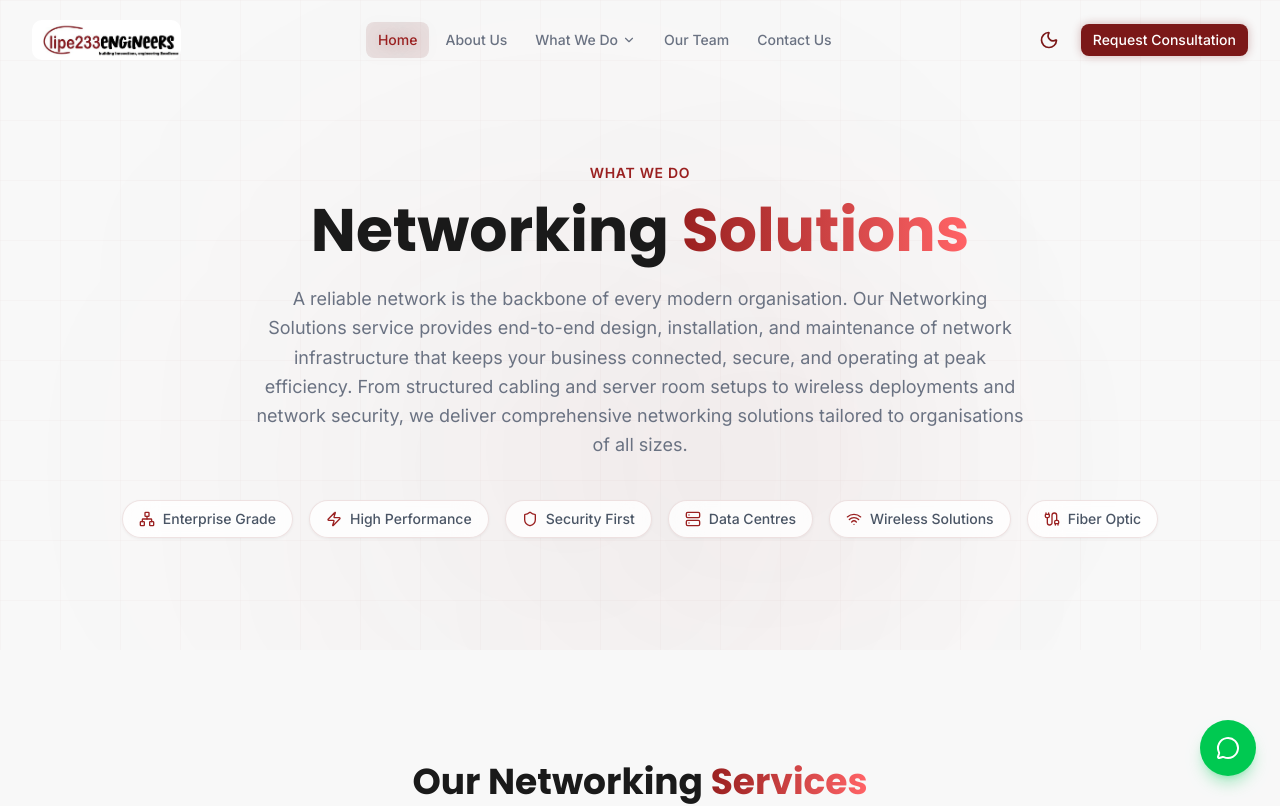
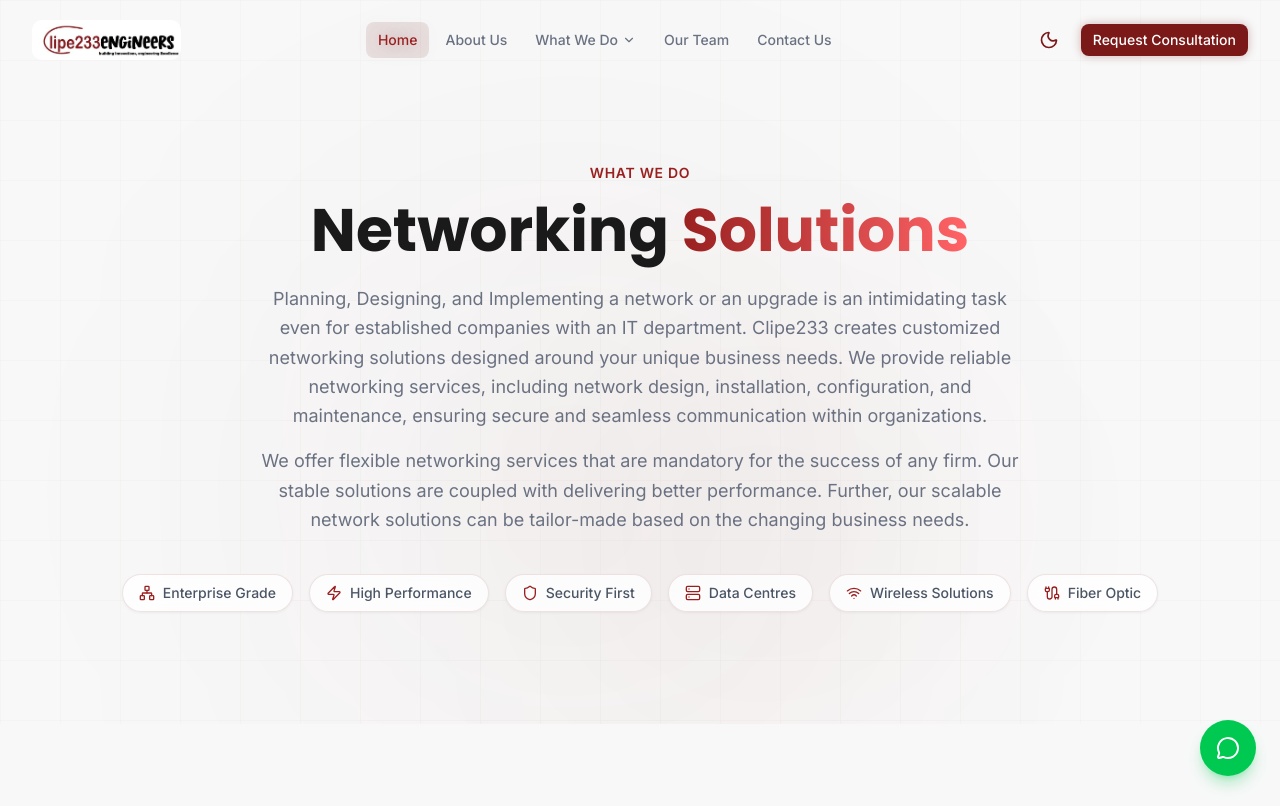
Before and after one commit to lilromeo2290/clipe233, a Next.js app: page /networking-solutions in a window 1280 px wide. Shown: the top 806 px of the page. Built offline with nearby package versions, Linux system fonts and the light colour scheme.

Commit message:
Update Networking Solutions hero with client-provided description about customized networking services

```diff
--- a/src/app/networking-solutions/page.tsx
+++ b/src/app/networking-solutions/page.tsx
@@ -142,7 +142,10 @@ export default function NetworkingSolutionsPage() {
               </span>
             </h1>
             <p className="max-w-3xl mx-auto text-lg text-gray-500 dark:text-silver/70 font-[family-name:var(--font-inter)] leading-relaxed">
-              A reliable network is the backbone of every modern organisation. Our Networking Solutions service provides end-to-end design, installation, and maintenance of network infrastructure that keeps your business connected, secure, and operating at peak efficiency. From structured cabling and server room setups to wireless deployments and network security, we deliver comprehensive networking solutions tailored to organisations of all sizes.
+              Planning, Designing, and Implementing a network or an upgrade is an intimidating task even for established companies with an IT department. Clipe233 creates customized networking solutions designed around your unique business needs. We provide reliable networking services, including network design, installation, configuration, and maintenance, ensuring secure and seamless communication within organizations.
+            </p>
+            <p className="max-w-3xl mx-auto text-lg text-gray-500 dark:text-silver/70 font-[family-name:var(--font-inter)] leading-relaxed mt-4">
+              We offer flexible networking services that are mandatory for the success of any firm. Our stable solutions are coupled with delivering better performance. Further, our scalable network solutions can be tailor-made based on the changing business needs.
             </p>
           </motion.div>
 
```
